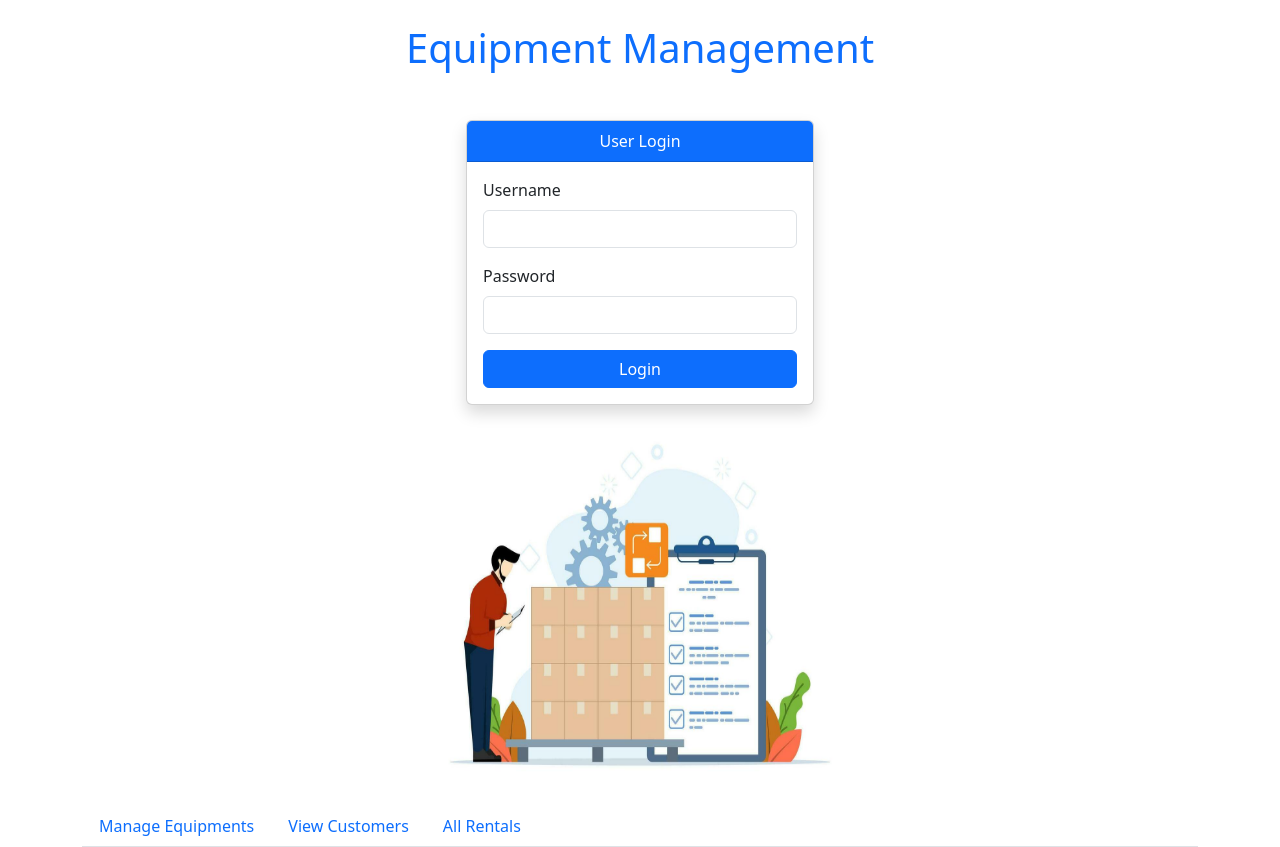
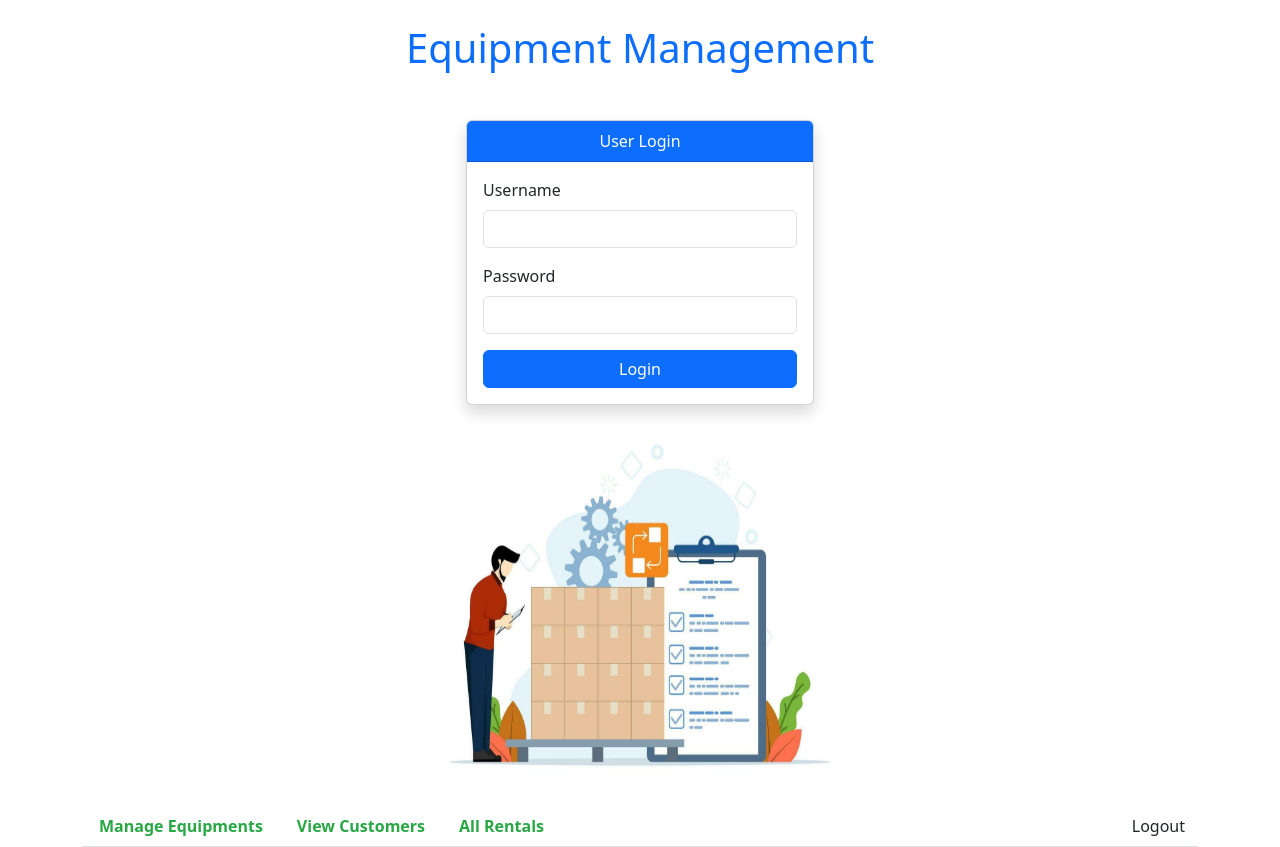
Before and after one commit to Johnstanley1/Midterm_EquipmentRental_Team2, an Angular app in the folder frontend/: page /login in a window 1280 px wide. Built offline with nearby package versions, Linux system fonts and the light colour scheme.

Commit message:
updated navbar

```diff
--- a/frontend/src/app/login-screen/login-screen.html
+++ b/frontend/src/app/login-screen/login-screen.html
@@ -1,4 +1,3 @@
-
 <h1 class="text-center text-primary mb-4">Equipment Management</h1>
 
 <div class="container mt-5">
--- a/frontend/src/app/nav-bar/nav-bar.html
+++ b/frontend/src/app/nav-bar/nav-bar.html
@@ -1,11 +1,17 @@
-<ul class="nav nav-tabs">
-  <li class="nav-item" routerLinkActive="active" [routerLinkActiveOptions]="{exact: true}">
-    <a class="nav-link" routerLink="" aria-current="page" href="#">Manage Equipments</a>
-  </li>
-  <li class="nav-item" routerLinkActive="active">
-    <a class="nav-link" routerLink="" href="#">View Customers</a>
-  </li>
-  <li class="nav-item" routerLinkActive="active">
-    <a class="nav-link" routerLink="" href="#">All Rentals</a>
+<ul class="nav nav-tabs justify-content-between align-items-center">
+  <div class="d-flex">
+    <li class="nav-item active" routerLinkActive="active" [routerLinkActiveOptions]="{exact: true}">
+      <a class="nav-link" routerLink="/manage-equipments" aria-current="page">Manage Equipments</a>
+    </li>
+    <li class="nav-item" routerLinkActive="active">
+      <a class="nav-link" routerLink="/view-customers">View Customers</a>
+    </li>
+    <li class="nav-item" routerLinkActive="active">
+      <a class="nav-link" routerLink="/all-rentals">All Rentals</a>
+    </li>
+  </div>
+
+  <li class="nav-item ms-auto">
+    <button class="btn btn-close-white" (click)="logout()">Logout</button>
   </li>
 </ul>
--- a/frontend/src/app/nav-bar/nav-bar.ts
+++ b/frontend/src/app/nav-bar/nav-bar.ts
@@ -1,5 +1,5 @@
 import { Component } from '@angular/core';
-import {RouterLink, RouterLinkActive} from '@angular/router';
+import {Router, RouterLink, RouterLinkActive} from '@angular/router';
 
 @Component({
   selector: 'app-nav-bar',
@@ -11,5 +11,11 @@ import {RouterLink, RouterLinkActive} from '@angular/router';
   styleUrl: './nav-bar.css'
 })
 export class NavBar {
+    constructor(private router: Router) {}
 
+    // logout
+    logout() {
+      localStorage.removeItem('token') // clear token
+      this.router.navigate(['/login']) // redirect to login page
+    }
 }
--- a/frontend/src/styles.css
+++ b/frontend/src/styles.css
@@ -1 +1,14 @@
 /* You can add global styles to this file, and also import other style files */
+.nav-tabs .nav-link {
+  color: #2c3e50 !important;
+}
+
+.nav-tabs .nav-link:hover {
+  color: #2c3e50 !important;
+}
+
+.nav-tabs .nav-link {
+  color: #28a745 !important;
+  font-weight: 600;
+  border-bottom: 2px solid #28a745;
+}
```
